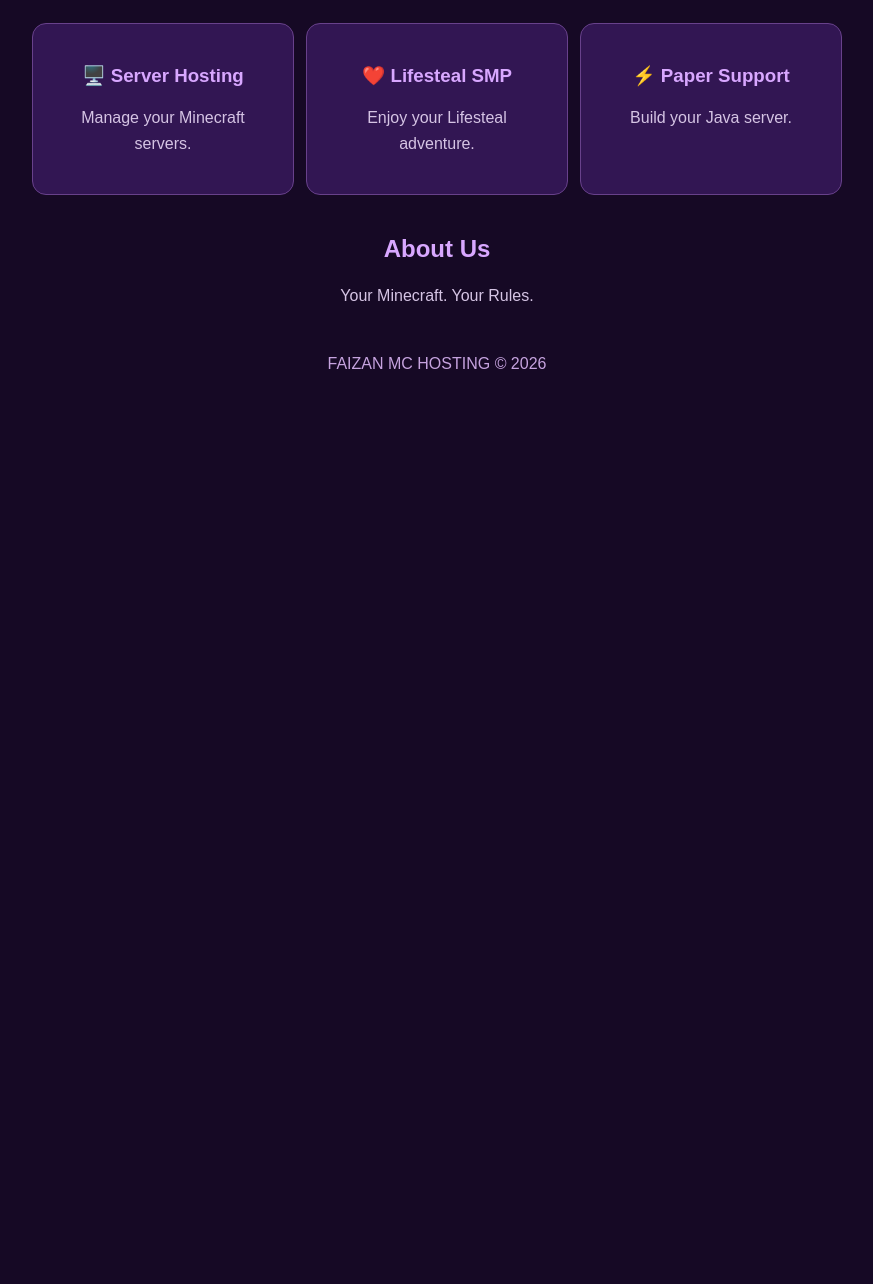
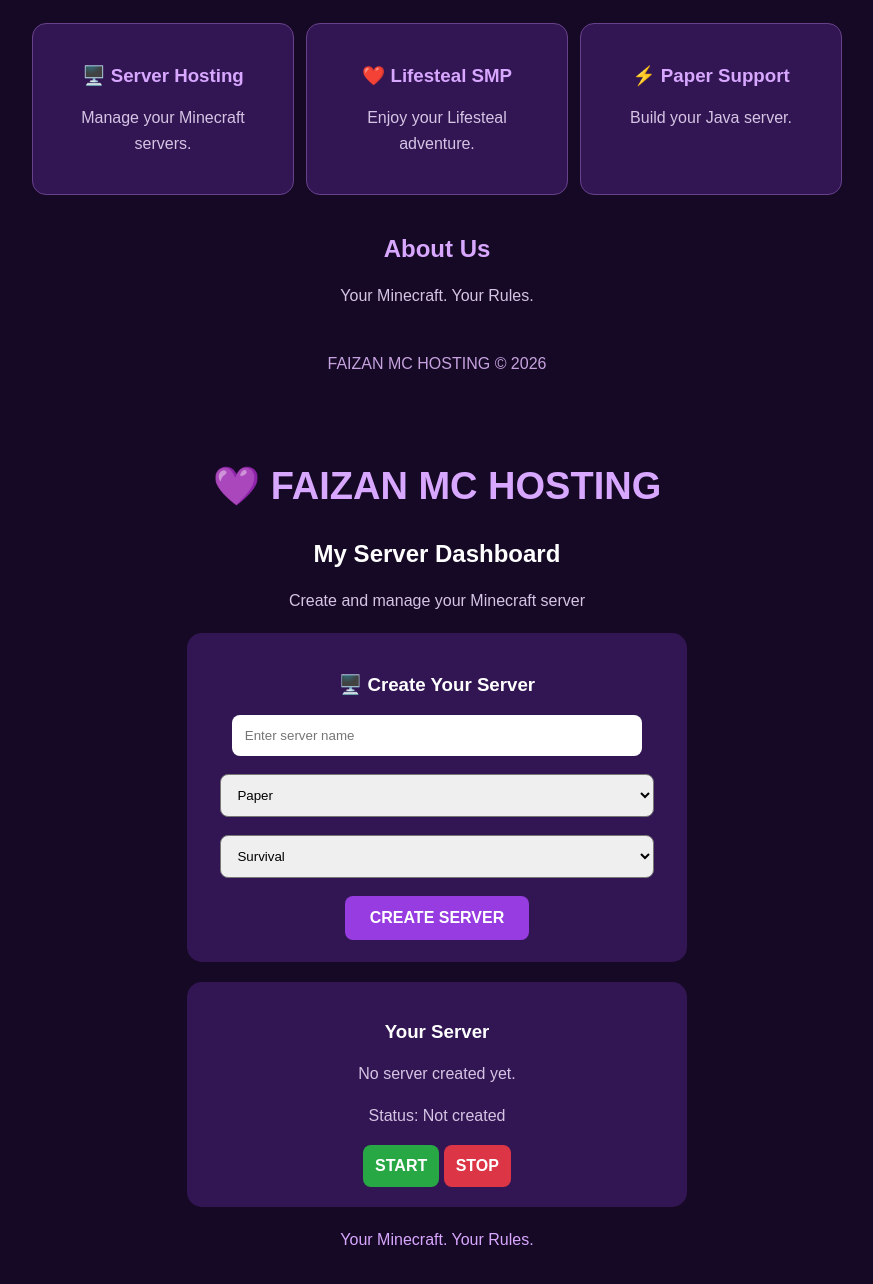
Before and after one commit to faizanmeezannittur-create/faizan-mc-hosting, a plain HTML site: page index.html in a window 1280 px wide. Shown: the part 474-1758 px from the top of the page, without its empty margins (203-1076 px from the left). Before the commit the page ends 877 px from the top, so only its background shows below. Drawn offline with Linux system fonts and the light colour scheme.

Commit message:
Update index.html

```diff
--- a/index.html
+++ b/index.html
@@ -89,3 +89,100 @@ FAIZAN MC HOSTING © 2026
 
 </body>
 </html>
+
+<section id="dashboard" style="padding:30px 15px;background:#160925;color:white;text-align:center;font-family:Arial;">
+  <h1 style="color:#d8a7ff;">💜 FAIZAN MC HOSTING</h1>
+  <h2>My Server Dashboard</h2>
+  <p>Create and manage your Minecraft server</p>
+
+  <div style="background:#321653;padding:22px;border-radius:15px;max-width:500px;margin:20px auto;">
+    <h3>🖥️ Create Your Server</h3>
+
+    <input id="serverName" placeholder="Enter server name"
+      style="padding:13px;width:90%;border-radius:8px;border:0;">
+
+    <br><br>
+
+    <select id="software" style="padding:12px;width:95%;border-radius:8px;">
+      <option>Paper</option>
+      <option>Vanilla</option>
+    </select>
+
+    <br><br>
+
+    <select id="serverType" style="padding:12px;width:95%;border-radius:8px;">
+      <option>Survival</option>
+      <option>Lifesteal SMP</option>
+      <option>SMP</option>
+    </select>
+
+    <br><br>
+
+    <button onclick="createServer()"
+      style="padding:13px 25px;background:#963ce0;color:white;border:0;border-radius:8px;font-weight:bold;">
+      CREATE SERVER
+    </button>
+  </div>
+
+  <div id="serverBox" style="background:#321653;padding:20px;border-radius:15px;max-width:500px;margin:20px auto;">
+    <h3>Your Server</h3>
+    <p id="serverInfo">No server created yet.</p>
+    <p id="serverStatus">Status: Not created</p>
+
+    <button onclick="startServer()" style="background:#28a745;color:white;padding:12px;border:0;border-radius:8px;">
+      START
+    </button>
+
+    <button onclick="stopServer()" style="background:#dc3545;color:white;padding:12px;border:0;border-radius:8px;">
+      STOP
+    </button>
+  </div>
+
+  <p style="color:#d8a7ff;">Your Minecraft. Your Rules.</p>
+</section>
+
+<script>
+let myServer = null;
+let running = false;
+
+function createServer() {
+  const name = document.getElementById("serverName").value.trim();
+  const software = document.getElementById("software").value;
+  const type = document.getElementById("serverType").value;
+
+  if (!name) {
+    alert("Please enter a server name!");
+    return;
+  }
+
+  myServer = {name, software, type};
+  running = false;
+
+  document.getElementById("serverInfo").innerHTML =
+    "Name: " + name + "<br>Software: " + software +
+    "<br>Type: " + type;
+
+  document.getElementById("serverStatus").innerText =
+    "Status: Created (Demo)";
+}
+
+function startServer() {
+  if (!myServer) {
+    alert("Create a server first!");
+    return;
+  }
+  running = true;
+  document.getElementById("serverStatus").innerText =
+    "Status: Started (Demo only)";
+}
+
+function stopServer() {
+  if (!myServer) {
+    alert("Create a server first!");
+    return;
+  }
+  running = false;
+  document.getElementById("serverStatus").innerText =
+    "Status: Stopped (Demo only)";
+}
+</script>
```
